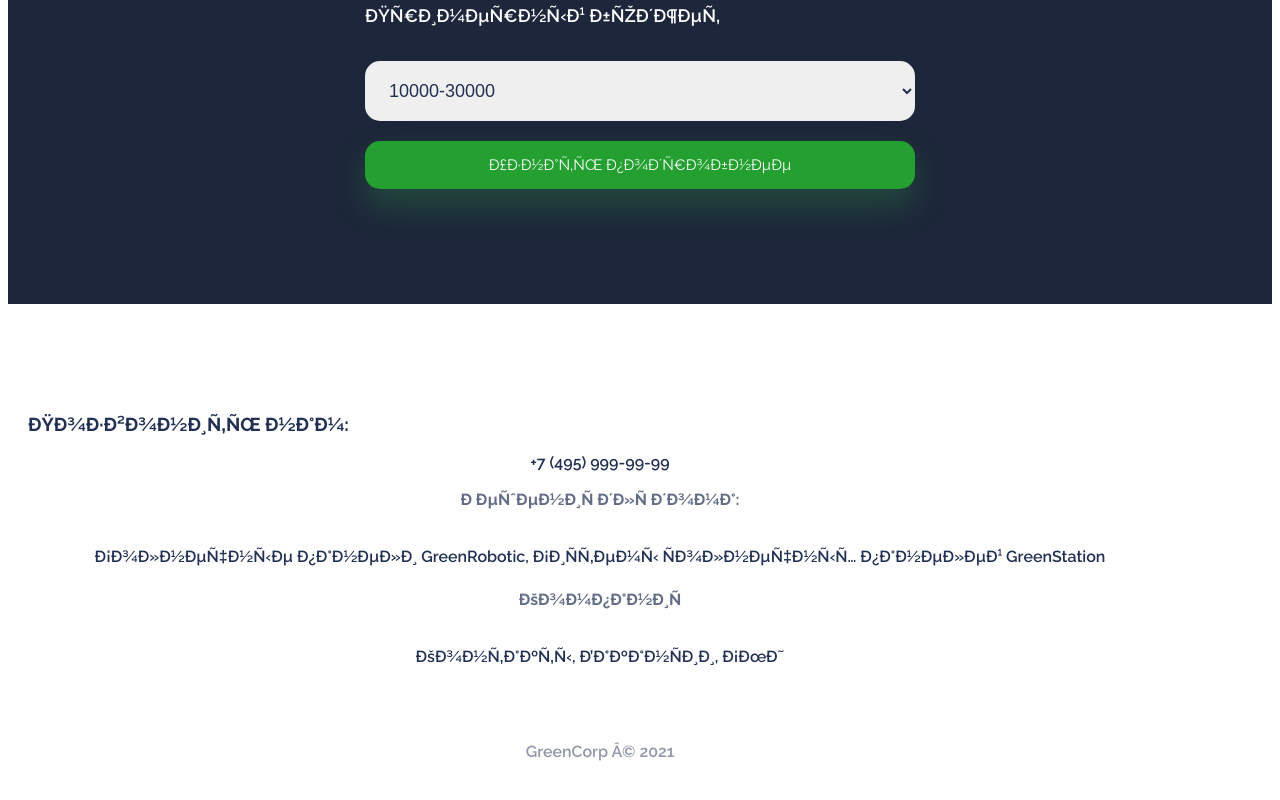
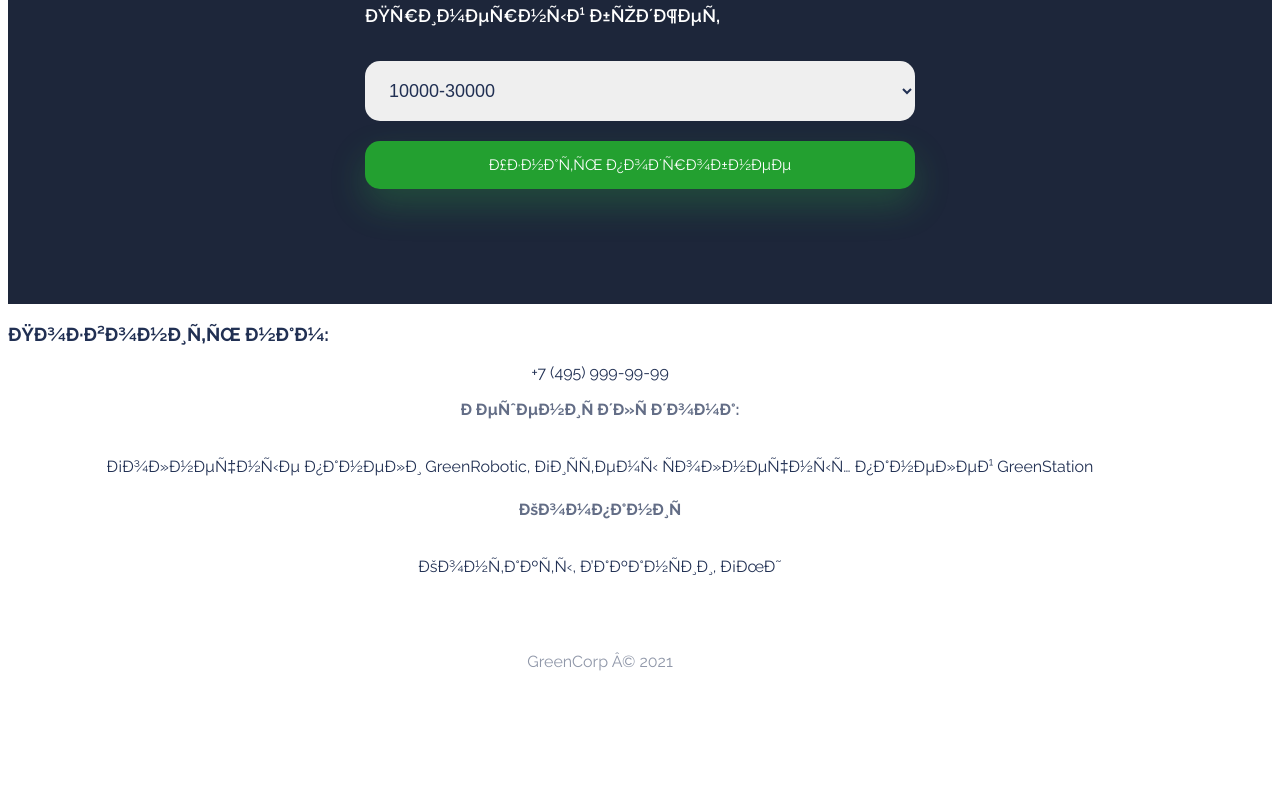
Before and after one commit to EPerish/green-corp-landing, a plain HTML site: page index.html in a window 1280 px wide. Shown: the part 1846-2646 px from the top of the page. After the commit the page ends 2532 px from the top, so only its background shows below. Drawn offline with Linux system fonts and the light colour scheme.

Commit message:
проверка исправления ошибки

```diff
--- a/main.css
+++ b/main.css
@@ -145,11 +145,12 @@ border: none;
   }
 
 
-  footer {
+  .footer {
     padding: 90px 20px 90px 20px;
     font-size: 16px;
     font-weight: 600;
   }
+
   .footer__copyright {
     margin-top: 40px;
     text-align: center;
@@ -176,7 +177,7 @@ border: none;
 .about__image {
   position: absolute;
 }
-  @keyframes about__sun-image {
+  /* @keyframes about__sun-image { */
     /* 0% {transform: scale(1);}
     33% {transform: scale(1.1);}
     66% {transform: scale(0.9);}
```
